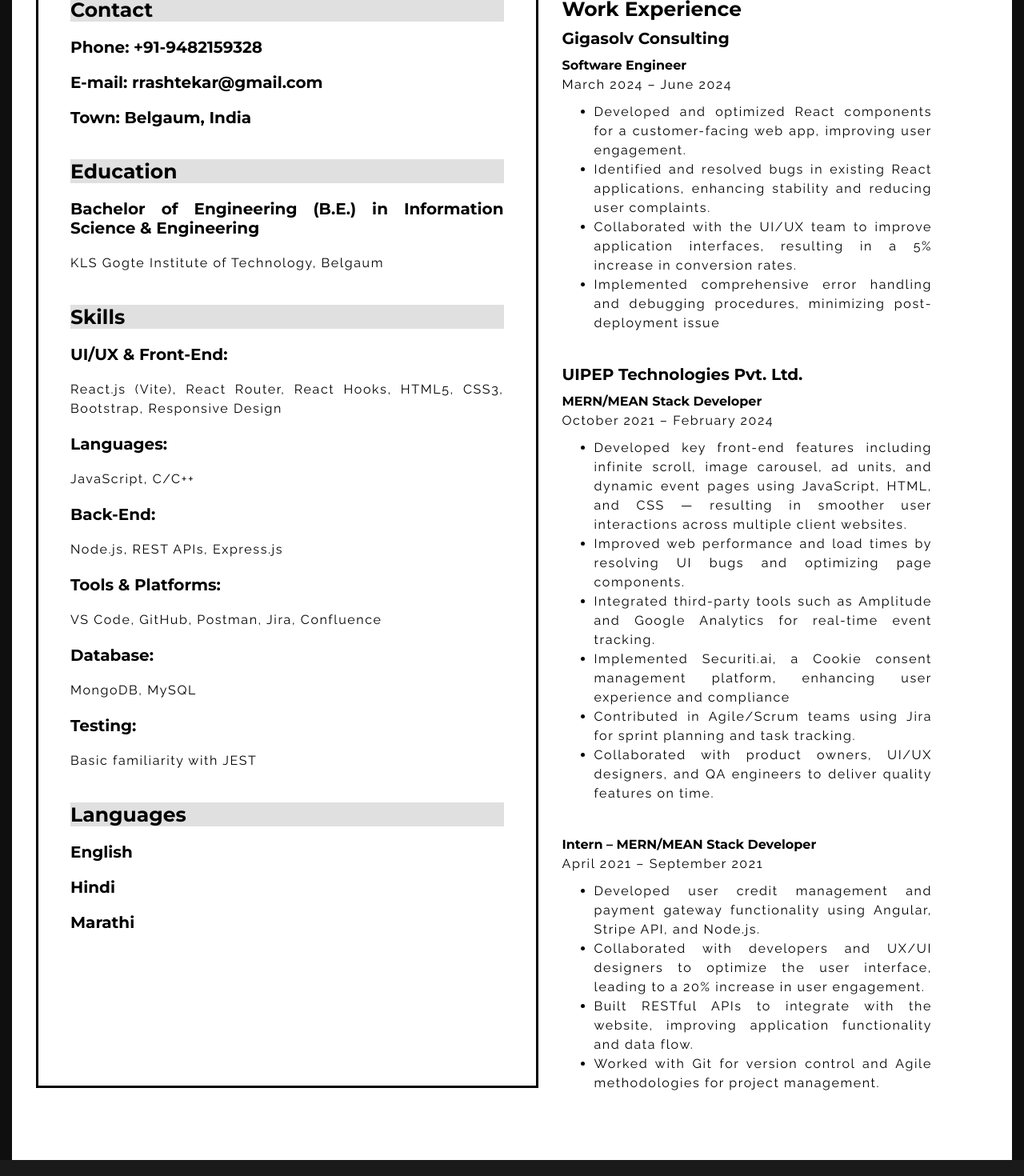
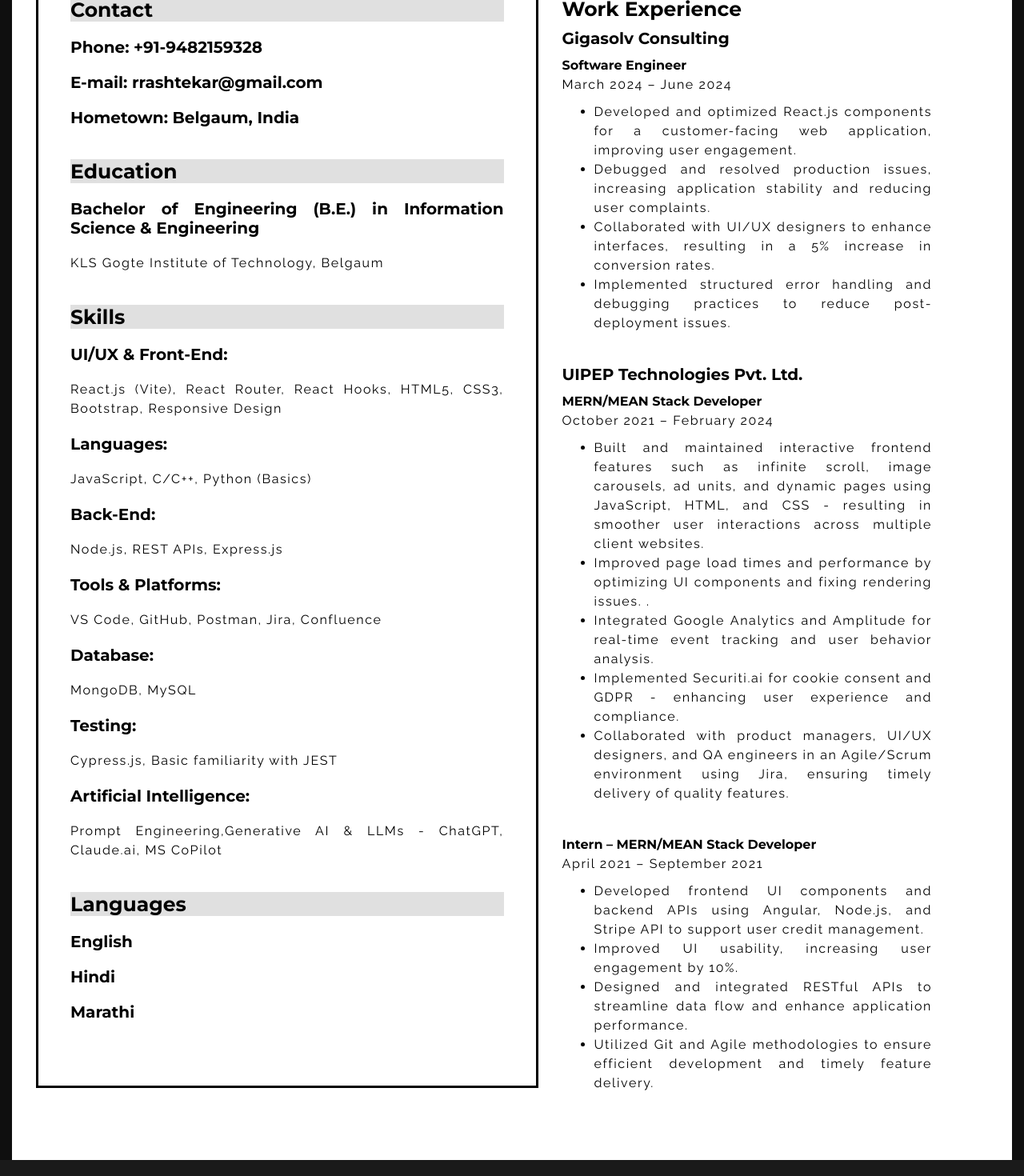
Before and after one commit to rohitashtekar/portfolio, a React (Vite) app in the folder Portfolio/: page /resume in a window 1280 px wide. Shown: the part 540-2010 px from the top of the page at 80% size. Built offline with nearby package versions, Linux system fonts and the light colour scheme.

Commit message:
UPDATE: Resume content

```diff
--- a/Portfolio/src/components/Resume.jsx
+++ b/Portfolio/src/components/Resume.jsx
@@ -1,6 +1,6 @@
 import { Link, useNavigate } from 'react-router-dom';
 import '../styles/components/resume.css';
-import RAres from '../assets/Resume.pdf';
+import RAres from '../assets/RAD.pdf';
 
 const Resume = () => {
     const navigate = useNavigate();
@@ -15,8 +15,8 @@ const Resume = () => {
                 <div className="resume">
                     <div className="res-left">
                         <div className="box">
-                            <button className="btn box-btn" onClick={ navigatePageBack }><i className="fa-solid fa-backward"></i> BACK </button>
-                            <a className="btn box-btn" href={ RAres } target="_blank" download><i className="fa-solid fa-download"> DOWNLOAD </i></a>
+                            <button className="btn box-btn" onClick={navigatePageBack}><i className="fa-solid fa-backward"></i> BACK </button>
+                            <a className="btn box-btn" href={RAres} target="_blank" download><i className="fa-solid fa-download"> DOWNLOAD </i></a>
                             <Link className="box-btn" to="https://www.linkedin.com/in/rohit-ashtekar-140536125" target="_blank"><i className="fa-brands fa-linkedin fa-2xl text-dark"></i></Link>
                         </div>
                         <div className="left-inner">
@@ -24,7 +24,7 @@ const Resume = () => {
                                 <h5>Contact</h5>
                                 <h6 className="mt-3">Phone: +91-9482159328</h6>
                                 <h6>E-mail: rrashtekar@gmail.com</h6>
-                                <h6>Town: Belgaum, India</h6>
+                                <h6>Hometown: Belgaum, India</h6>
                             </div>
                             <div className="left-p lp2">
                                 <h5>Education</h5>
@@ -47,7 +47,7 @@ const Resume = () => {
                                 </span>
                                 <h6>Languages:</h6>
                                 <span>
-                                    JavaScript, C/C++
+                                    JavaScript, C/C++, Python (Basics)
 
                                 </span>
                                 <h6>Back-End:</h6>
@@ -67,8 +67,12 @@ const Resume = () => {
                                 </span>
                                 <h6>Testing:</h6>
                                 <span>
-                                    Basic familiarity with
+                                    Cypress.js, Basic familiarity with
                                     JEST
+                                </span>
+                                <h6>Artificial Intelligence:</h6>
+                                <span>
+                                    Prompt Engineering,Generative AI & LLMs - ChatGPT, Claude.ai, MS CoPilot
                                 </span>
                             </div>
                             <div className="left-p lp4">
@@ -95,17 +99,16 @@ const Resume = () => {
                                     <span>March 2024 – June 2024</span>
                                     <ul>
                                         <li>
-                                            Developed and optimized React components for a customer-facing web app, improving user engagement.
+                                            Developed and optimized React.js components for a customer-facing web application, improving user engagement.
                                         </li>
                                         <li>
-                                            Identified and resolved bugs in existing React applications, enhancing stability and reducing user complaints.
+                                            Debugged and resolved production issues, increasing application stability and reducing user complaints.
                                         </li>
                                         <li>
-                                            Collaborated with the UI/UX team to improve application interfaces, resulting in a 5% increase in conversion
-                                            rates.
+                                            Collaborated with UI/UX designers to enhance interfaces, resulting in a 5% increase in conversion rates.
                                         </li>
                                         <li>
-                                            Implemented comprehensive error handling and debugging procedures, minimizing post-deployment issue
+                                            Implemented structured error handling and debugging practices to reduce post-deployment issues.
                                         </li>
                                     </ul>
                                 </div>
@@ -115,23 +118,21 @@ const Resume = () => {
                                     <span>October 2021 – February 2024</span>
                                     <ul>
                                         <li>
-                                            Developed key front-end features including infinite scroll, image carousel, ad units, and dynamic event pages using
-                                            JavaScript, HTML, and CSS — resulting in smoother user interactions across multiple client websites.
+                                            Built and maintained interactive frontend features such as infinite scroll, image carousels, ad units, and dynamic
+                                            pages using JavaScript, HTML, and CSS - resulting in smoother user interactions across multiple client websites.
                                         </li>
                                         <li>
-                                            Improved web performance and load times by resolving UI bugs and optimizing page components.
+                                            Improved page load times and performance by optimizing UI components and fixing rendering issues.
+.
                                         </li>
                                         <li>
-                                            Integrated third-party tools such as Amplitude and Google Analytics for real-time event tracking.
+                                            Integrated Google Analytics and Amplitude for real-time event tracking and user behavior analysis.
                                         </li>
                                         <li>
-                                            Implemented Securiti.ai, a Cookie consent management platform, enhancing user experience and compliance
+                                            Implemented Securiti.ai for cookie consent and GDPR - enhancing user experience and compliance.
                                         </li>
                                         <li>
-                                            Contributed in Agile/Scrum teams using Jira for sprint planning and task tracking.
-                                        </li>
-                                        <li>
-                                            Collaborated with product owners, UI/UX designers, and QA engineers to deliver quality features on time.
+                                            Collaborated with product managers, UI/UX designers, and QA engineers in an Agile/Scrum environment using Jira, ensuring timely delivery of quality features.
                                         </li>
                                     </ul>
                                 </div>
@@ -140,17 +141,16 @@ const Resume = () => {
                                     <span>April 2021 – September 2021</span>
                                     <ul>
                                         <li>
-                                            Developed user credit management and payment gateway functionality using Angular, Stripe API, and Node.js.
+                                            Developed frontend UI components and backend APIs using Angular, Node.js, and Stripe API to support user credit management.
                                         </li>
                                         <li>
-                                            Collaborated with developers and UX/UI designers to optimize the user interface, leading to a 20% increase in
-                                            user engagement.
+                                            Improved UI usability, increasing user engagement by 10%.
                                         </li>
                                         <li>
-                                            Built RESTful APIs to integrate with the website, improving application functionality and data flow.
+                                            Designed and integrated RESTful APIs to streamline data flow and enhance application performance.
                                         </li>
                                         <li>
-                                            Worked with Git for version control and Agile methodologies for project management.
+                                            Utilized Git and Agile methodologies to ensure efficient development and timely feature delivery.
                                         </li>
                                     </ul>
                                 </div>
```
